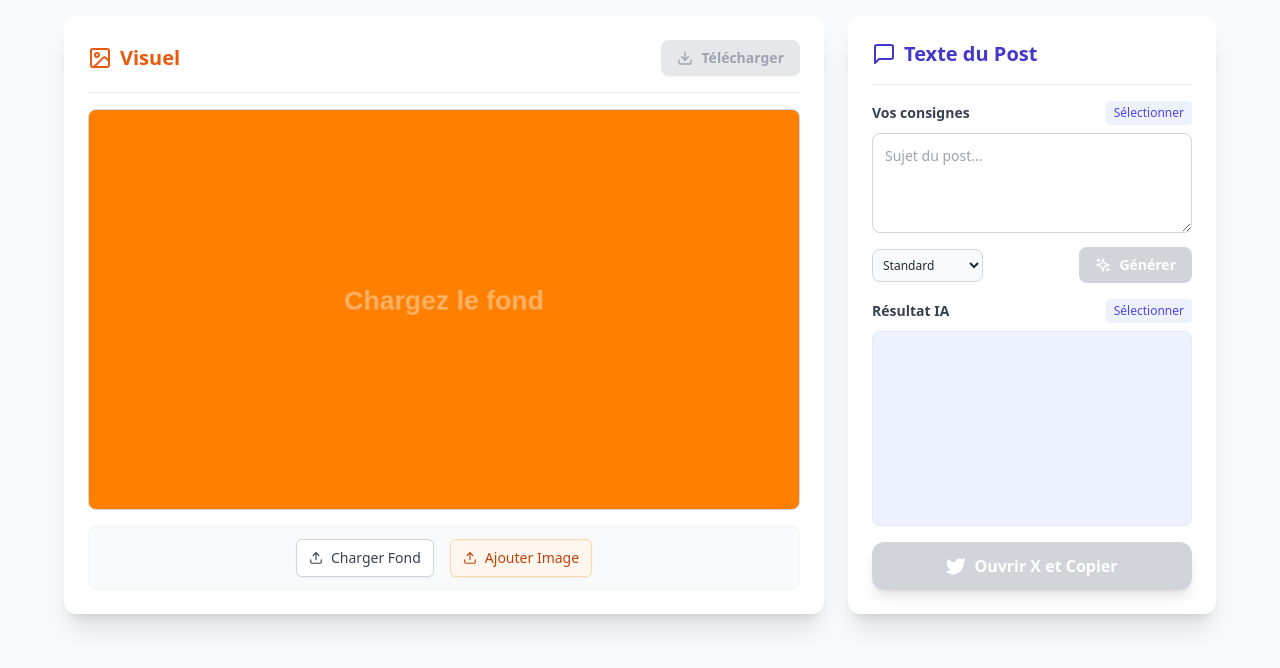
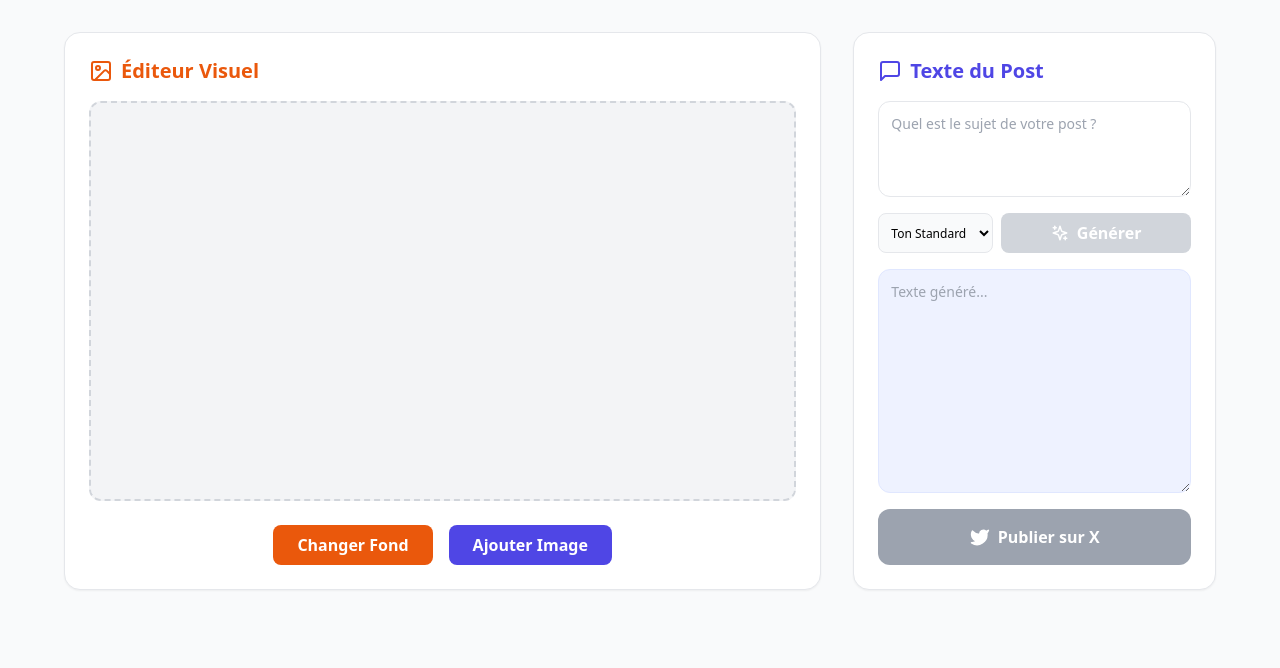
Before and after one commit to Grignute/mon-generateur-x, a React (Vite) app: page / in a window 1280 px wide. Shown: the top 668 px of the page. Built offline with nearby package versions, Linux system fonts and the light colour scheme.

Commit message:
Update App.jsx

```diff
--- a/src/App.jsx
+++ b/src/App.jsx
@@ -1,165 +1,51 @@
 import React, { useState, useRef, useEffect } from 'react';
-import { Upload, Download, RotateCw, Maximize, Image as ImageIcon, Dice5, Copy, Sparkles, MessageSquare, Loader2, Check, Twitter, Share2, MousePointerClick } from 'lucide-react';
+import { Upload, Download, RotateCw, Image as ImageIcon, Sparkles, MessageSquare, Loader2, Copy, Check, Twitter, Dice5 } from 'lucide-react';
 
 export default function App() {
-  // --- ÉTAT : IMAGE ---
   const [baseImage, setBaseImage] = useState(null);
   const [overlayImage, setOverlayImage] = useState(null);
   const [canvasSize, setCanvasSize] = useState({ width: 800, height: 450 });
-  const [overlayState, setOverlayState] = useState({
-    x: 400,
-    y: 225,
-    scale: 0.5,
-    rotation: 5,
-    styleType: 'polaroid'
-  });
+  const [overlayState, setOverlayState] = useState({ x: 400, y: 225, scale: 0.5, rotation: 5 });
 
-  // États pour le feedback visuel du Drag & Drop
-  const [isDraggingBase, setIsDraggingBase] = useState(false);
-  const [isDraggingOverlay, setIsDraggingOverlay] = useState(false);
-
-  // --- ÉTAT : GÉNÉRATION DE TEXTE ---
   const [textPrompt, setTextPrompt] = useState('');
   const [generatedText, setGeneratedText] = useState('');
   const [isGenerating, setIsGenerating] = useState(false);
+  const [isPublishing, setIsPublishing] = useState(false);
   const [selectedTone, setSelectedTone] = useState('Standard');
-  const [copySuccess, setCopySuccess] = useState(false);
 
-  // --- REFS ---
   const canvasRef = useRef(null);
   const baseImgRef = useRef(null);
   const overlayImgRef = useRef(null);
   const isDragging = useRef(false);
   const lastPos = useRef({ x: 0, y: 0 });
 
-  const promptInputRef = useRef(null);
-  const outputTextRef = useRef(null);
-
-  // --- 1. LOGIQUE DE PERSISTANCE (LOCALSTORAGE) ---
-
-  useEffect(() => {
-    const savedBg = localStorage.getItem('myPostBackground');
-    if (savedBg) {
-      const img = new Image();
-      img.onload = () => {
-        baseImgRef.current = img;
-        setBaseImage(savedBg);
-        setCanvasSize({ width: img.width, height: img.height });
-      };
-      img.src = savedBg;
-    }
-  }, []);
-
-  const saveBackgroundToLocal = (dataUrl) => {
-    try {
-      localStorage.setItem('myPostBackground', dataUrl);
-    } catch (e) {
-      console.warn("Image trop lourde pour le stockage local.");
-    }
-  };
-
-  const randomizeOverlay = (imgWidth, imgHeight, canvasW, canvasH) => {
-    const styles = ['polaroid', 'modern', 'elegant'];
-    const randomStyle = styles[Math.floor(Math.random() * styles.length)];
-    const minPct = 0.75;
-    const maxPct = 1.10;
-    const randomHeightPct = minPct + Math.random() * (maxPct - minPct);
-    const calculatedScale = (canvasH * randomHeightPct) / imgHeight;
-    const randomRotation = Math.floor(Math.random() * 17) - 8;
-    const minX = canvasW * 0.5;
-    const maxX = canvasW * 0.75;
-    const randomX = minX + Math.random() * (maxX - minX);
-    const minY = canvasH * 0.4;
-    const maxY = canvasH * 0.6;
-    const randomY = minY + Math.random() * (maxY - minY);
-
-    return {
-      x: randomX,
-      y: randomY,
-      scale: calculatedScale,
-      rotation: randomRotation,
-      styleType: randomStyle
-    };
-  };
-
-  const handleManualRandomize = () => {
-    if (!overlayImgRef.current || !baseImgRef.current) return;
-    const newState = randomizeOverlay(
-      overlayImgRef.current.width,
-      overlayImgRef.current.height,
-      canvasSize.width,
-      canvasSize.height
-    );
-    setOverlayState(newState);
-  };
-
+  // Traitement des images (Upload et Drag & Drop)
   const processFile = (file, type) => {
-    if (!file) return;
-    if (!file.type.startsWith('image/')) {
-        alert("Veuillez déposer un fichier image.");
-        return;
-    }
-
+    if (!file || !file.type.startsWith('image/')) return;
     const reader = new FileReader();
-    reader.onload = (event) => {
-      const result = event.target.result;
+    reader.onload = (e) => {
       const img = new Image();
       img.onload = () => {
         if (type === 'base') {
-             saveBackgroundToLocal(result);
-             setBaseImage(result);
+          setBaseImage(e.target.result);
           baseImgRef.current = img;
           setCanvasSize({ width: img.width, height: img.height });
         } else {
-             setOverlayImage(img.src);
+          setOverlayImage(e.target.result);
           overlayImgRef.current = img;
-             if (baseImgRef.current) {
-                const newState = randomizeOverlay(img.width, img.height, baseImgRef.current.width, baseImgRef.current.height);
-                setOverlayState(newState);
-             }
         }
       };
-      img.src = result;
+      img.src = e.target.result;
     };
     reader.readAsDataURL(file);
   };
 
-  const handleBaseUpload = (e) => processFile(e.target.files[0], 'base');
-  const handleOverlayUpload = (e) => processFile(e.target.files[0], 'overlay');
-
-  const handleDragOver = (e, type) => {
-    e.preventDefault();
-    e.stopPropagation();
-    if (type === 'base') setIsDraggingBase(true);
-    if (type === 'overlay') setIsDraggingOverlay(true);
-  };
-
-  const handleDragLeave = (e, type) => {
-    e.preventDefault();
-    e.stopPropagation();
-    if (type === 'base') setIsDraggingBase(false);
-    if (type === 'overlay') setIsDraggingOverlay(false);
-  };
-
-  const handleDrop = (e, type) => {
-    e.preventDefault();
-    e.stopPropagation();
-    if (type === 'base') setIsDraggingBase(false);
-    if (type === 'overlay') setIsDraggingOverlay(false);
-    if (e.dataTransfer.files && e.dataTransfer.files[0]) {
-        processFile(e.dataTransfer.files[0], type);
-    }
-  };
-
-  // Dessin du Canvas
+  // Mise à jour du canvas
   useEffect(() => {
     const canvas = canvasRef.current;
     if (!canvas) return;
     const ctx = canvas.getContext('2d');
-
     ctx.clearRect(0, 0, canvas.width, canvas.height);
-    ctx.imageSmoothingEnabled = true;
-    ctx.imageSmoothingQuality = 'high';
 
     if (baseImgRef.current) {
       canvas.width = baseImgRef.current.width;
@@ -168,242 +54,159 @@ export default function App() {
     } else {
       canvas.width = 800;
       canvas.height = 450;
-      ctx.fillStyle = '#ff7f00';
+      ctx.fillStyle = '#f3f4f6';
       ctx.fillRect(0, 0, canvas.width, canvas.height);
-      ctx.fillStyle = 'rgba(255,255,255,0.4)';
-      ctx.font = 'bold 30px sans-serif';
-      ctx.textAlign = 'center';
-      ctx.fillText("Chargez le fond", canvas.width/2, canvas.height/2);
     }
 
     if (overlayImgRef.current) {
       ctx.save();
-      const { x, y, rotation, scale, styleType } = overlayState;
-      ctx.translate(x, y);
-      ctx.rotate((rotation * Math.PI) / 180);
-      ctx.scale(scale, scale);
+      ctx.translate(overlayState.x, overlayState.y);
+      ctx.rotate((overlayState.rotation * Math.PI) / 180);
+      ctx.scale(overlayState.scale, overlayState.scale);
       const w = overlayImgRef.current.width;
       const h = overlayImgRef.current.height;
 
-      if (styleType === 'polaroid') {
-        const borderSize = Math.max(w, h) * 0.06;
-        const bottomSize = borderSize * 2.5;
-        ctx.shadowColor = 'rgba(0, 0, 0, 0.6)';
-        ctx.shadowBlur = 25;
-        ctx.shadowOffsetX = 10;
-        ctx.shadowOffsetY = 15;
-        ctx.fillStyle = '#fff';
-        ctx.fillRect(-w/2 - borderSize, -h/2 - borderSize, w + borderSize*2, h + borderSize + bottomSize);
-        ctx.shadowColor = 'transparent';
+      ctx.shadowColor = 'rgba(0,0,0,0.4)';
+      ctx.shadowBlur = 15;
+      ctx.fillStyle = 'white';
+      const pad = 20;
+      ctx.fillRect(-w/2 - pad, -h/2 - pad, w + pad*2, h + pad*4);
       ctx.drawImage(overlayImgRef.current, -w/2, -h/2, w, h);
-      } else if (styleType === 'modern') {
-        ctx.shadowColor = 'rgba(0, 0, 0, 0.5)';
-        ctx.shadowBlur = 30;
-        const radius = Math.min(w, h) * 0.1;
-        ctx.beginPath();
-        if (ctx.roundRect) ctx.roundRect(-w/2, -h/2, w, h, radius);
-        else ctx.rect(-w/2, -h/2, w, h);
-        ctx.closePath();
-        ctx.fillStyle = 'white';
-        ctx.fill();
-        ctx.clip();
-        ctx.drawImage(overlayImgRef.current, -w/2, -h/2, w, h);
-      } else if (styleType === 'elegant') {
-        const pad = 20;
-        ctx.shadowColor = 'rgba(0,0,0,0.8)';
-        ctx.shadowBlur = 0;
-        ctx.shadowOffsetX = 15;
-        ctx.shadowOffsetY = 15;
-        ctx.fillStyle = 'white';
-        ctx.fillRect(-w/2 - pad, -h/2 - pad, w + pad*2, h + pad*2);
-        ctx.shadowColor = 'transparent';
-        ctx.drawImage(overlayImgRef.current, -w/2, -h/2, w, h);
-      }
       ctx.restore();
     }
-  }, [baseImage, overlayImage, overlayState, canvasSize]);
+  }, [baseImage, overlayImage, overlayState]);
 
-  // Gestion de la souris (Déplacement image)
-  const handleMouseDown = (e) => {
-    if (!overlayImage) return;
-    isDragging.current = true;
-    const rect = canvasRef.current.getBoundingClientRect();
-    const scaleX = canvasRef.current.width / rect.width;
-    const scaleY = canvasRef.current.height / rect.height;
-    lastPos.current = { x: (e.clientX - rect.left) * scaleX, y: (e.clientY - rect.top) * scaleY };
-  };
-  const handleMouseMove = (e) => {
-    if (!isDragging.current || !overlayImage) return;
-    const rect = canvasRef.current.getBoundingClientRect();
-    const scaleX = canvasRef.current.width / rect.width;
-    const scaleY = canvasRef.current.height / rect.height;
-    const currentX = (e.clientX - rect.left) * scaleX;
-    const currentY = (e.clientY - rect.top) * scaleY;
-    const dx = currentX - lastPos.current.x;
-    const dy = currentY - lastPos.current.y;
-    setOverlayState(prev => ({ ...prev, x: prev.x + dx, y: prev.y + dy }));
-    lastPos.current = { x: currentX, y: currentY };
-  };
-  const handleMouseUp = () => isDragging.current = false;
-
-  const downloadImage = () => {
-    const canvas = canvasRef.current;
-    if (!canvas) return;
-    const link = document.createElement('a');
-    link.download = 'visuel_x.png';
-    link.href = canvas.toDataURL('image/png');
-    link.click();
-  };
-
-  // --- 2. LOGIQUE GÉNÉRATION DE TEXTE (Backend sécurisé) ---
-
+  // Appel au serveur pour l'IA
   const generateText = async () => {
     if (!textPrompt) return;
     setIsGenerating(true);
-    setGeneratedText('');
-    setCopySuccess(false);
-
     try {
-        // On appelle l'API de notre serveur Render qui possède la clé
-        const response = await fetch('/api/generate-text', {
+      const res = await fetch('/api/generate-text', {
         method: 'POST',
         headers: { 'Content-Type': 'application/json' },
         body: JSON.stringify({ prompt: textPrompt, tone: selectedTone })
       });
-        const data = await response.json();
+      const data = await res.json();
       if (data.error) throw new Error(data.error);
-        setGeneratedText(data.text || "Erreur lors du retour de l'IA.");
-    } catch (error) {
-        console.error(error);
-        alert("Erreur de génération : " + error.message);
+      setGeneratedText(data.text);
+    } catch (e) {
+      alert("Erreur génération : " + e.message);
     } finally {
       setIsGenerating(false);
     }
   };
 
-  const copyToClipboard = () => {
-    if (!outputTextRef.current) return;
-    outputTextRef.current.select();
-    document.execCommand('copy');
-    setCopySuccess(true);
-    setTimeout(() => setCopySuccess(false), 2000);
+  // Publication sur X
+  const publishToX = async () => {
+    if (!generatedText || !canvasRef.current) return;
+    setIsPublishing(true);
+    try {
+      const res = await fetch('/api/publish-to-x', {
+        method: 'POST',
+        headers: { 'Content-Type': 'application/json' },
+        body: JSON.stringify({
+          text: generatedText,
+          imageBase64: canvasRef.current.toDataURL('image/png')
+        })
+      });
+      const data = await res.json();
+      if (data.success) alert("Votre post a été publié avec succès !");
+      else alert("Erreur : " + data.error);
+    } catch (e) {
+      alert("Erreur lors de la publication");
+    } finally {
+      setIsPublishing(false);
+    }
   };
 
-  const handlePostToX = () => {
-      downloadImage();
-      copyToClipboard();
-      const tweetText = generatedText ? encodeURIComponent(generatedText) : '';
-      const twitterUrl = `https://twitter.com/intent/tweet?text=${tweetText}`;
-      window.open(twitterUrl, '_blank');
-  };
-
-  const manualSelectAll = (ref) => {
-    if (ref.current) { ref.current.focus(); ref.current.select(); }
+  // Gestion du Drag & Drop sur les boutons
+  const onDrop = (e, type) => {
+    e.preventDefault();
+    if (e.dataTransfer.files && e.dataTransfer.files[0]) {
+      processFile(e.dataTransfer.files[0], type);
+    }
   };
 
   return (
-    <div className="flex flex-col items-center p-4 bg-gray-50 min-h-screen font-sans text-gray-800">
-      <div className="max-w-6xl w-full grid grid-cols-1 lg:grid-cols-3 gap-6">
-
-        {/* ÉDITEUR VISUEL */}
-        <div className="lg:col-span-2 flex flex-col gap-6">
-            <div className="bg-white shadow-xl rounded-xl p-6">
-                <div className="flex flex-wrap gap-4 justify-between items-center mb-4 border-b pb-4">
-                    <h1 className="text-xl font-bold text-orange-600 flex items-center gap-2">
-                        <ImageIcon className="w-6 h-6" /> Visuel
-                    </h1>
-                    <button onClick={downloadImage} disabled={!baseImage || !overlayImage} className={`flex items-center gap-2 px-4 py-2 rounded-lg font-bold text-sm transition-all shadow-sm ${baseImage && overlayImage ? 'bg-orange-600 text-white hover:bg-orange-700' : 'bg-gray-200 text-gray-400'}`}>
-                        <Download size={16} /> Télécharger
-                    </button>
+    <div className="min-h-screen bg-gray-50 p-4 lg:p-8 font-sans">
+      <div className="max-w-6xl mx-auto grid grid-cols-1 lg:grid-cols-3 gap-8">
+        {/* Colonne Éditeur Visuel */}
+        <div className="lg:col-span-2 space-y-4">
+          <div className="bg-white p-6 rounded-2xl shadow-sm border border-gray-200">
+            <h2 className="text-xl font-bold mb-4 flex items-center gap-2 text-orange-600"><ImageIcon /> Éditeur Visuel</h2>
+            <div className="bg-gray-100 rounded-xl overflow-hidden min-h-[400px] flex items-center justify-center border-2 border-dashed border-gray-300">
+              <canvas ref={canvasRef}
+                onMouseDown={() => { isDragging.current = true; }}
+                onMouseMove={(e) => {
+                  if (!isDragging.current) return;
+                  setOverlayState(s => ({ ...s, x: s.x + e.movementX, y: s.y + e.movementY }));
+                }}
+                onMouseUp={() => isDragging.current = false}
+                className="max-w-full h-auto cursor-move shadow-md" />
             </div>
-
-                <div className="relative w-full overflow-hidden bg-gray-200 rounded-lg border border-gray-300 shadow-inner flex items-center justify-center mb-4 min-h-[300px]">
-                    <canvas
-                        ref={canvasRef}
-                        onMouseDown={handleMouseDown}
-                        onMouseMove={handleMouseMove}
-                        onMouseUp={handleMouseUp}
-                        onMouseLeave={handleMouseUp}
-                        className={`max-w-full h-auto object-contain ${overlayImage ? 'cursor-move' : 'cursor-default'}`}
-                        style={{ maxHeight: '60vh' }}
-                    />
+            <div className="mt-6 flex flex-wrap gap-4 justify-center">
+              <label
+                onDragOver={e => e.preventDefault()}
+                onDrop={e => onDrop(e, 'base')}
+                className="bg-orange-600 text-white px-6 py-2 rounded-lg cursor-pointer hover:bg-orange-700 transition font-bold"
+              >
+                Changer Fond <input type="file" className="hidden" onChange={e => processFile(e.target.files[0], 'base')} />
+              </label>
+              <label
+                onDragOver={e => e.preventDefault()}
+                onDrop={e => onDrop(e, 'overlay')}
+                className="bg-indigo-600 text-white px-6 py-2 rounded-lg cursor-pointer hover:bg-indigo-700 transition font-bold"
+              >
+                Ajouter Image <input type="file" className="hidden" onChange={e => processFile(e.target.files[0], 'overlay')} />
+              </label>
             </div>
-
-                <div className="flex flex-wrap gap-4 justify-center bg-gray-50 p-3 rounded-lg border border-gray-100">
-                    <label
-                      onDragOver={(e) => handleDragOver(e, 'base')}
-                      onDragLeave={(e) => handleDragLeave(e, 'base')}
-                      onDrop={(e) => handleDrop(e, 'base')}
-                      className={`cursor-pointer transition-all border px-3 py-2 rounded-md text-sm font-medium flex items-center gap-2 shadow-sm ${isDraggingBase ? 'bg-orange-100 border-orange-400 scale-105' : 'bg-white border-gray-300 hover:bg-gray-50 text-gray-700'}`}
-                    >
-                        <Upload size={14} /> {baseImage ? 'Changer Fond' : 'Charger Fond'}
-                        <input type="file" onChange={handleBaseUpload} accept="image/*" className="hidden" />
-                    </label>
-
-                    <label
-                      onDragOver={(e) => handleDragOver(e, 'overlay')}
-                      onDragLeave={(e) => handleDragLeave(e, 'overlay')}
-                      onDrop={(e) => handleDrop(e, 'overlay')}
-                      className={`cursor-pointer transition-all border px-3 py-2 rounded-md text-sm font-medium flex items-center gap-2 shadow-sm ${isDraggingOverlay ? 'bg-indigo-100 border-indigo-400 scale-105' : 'bg-orange-50 border-orange-200 hover:bg-orange-100 text-orange-700'}`}
-                    >
-                        <Upload size={14} /> {overlayImage ? 'Changer Image' : 'Ajouter Image'}
-                        <input type="file" onChange={handleOverlayUpload} accept="image/*" className="hidden" />
-                    </label>
-
             {overlayImage && (
-                        <>
-                            <button onClick={handleManualRandomize} className="flex items-center gap-1.5 px-3 py-2 rounded-md bg-indigo-50 text-indigo-700 hover:bg-indigo-100 font-medium text-sm transition-colors">
-                                <Dice5 size={16} /> Styles
-                            </button>
-                            <input type="range" min="0.1" max="2.5" step="0.01" value={overlayState.scale} onChange={(e) => setOverlayState({...overlayState, scale: parseFloat(e.target.value)})} className="w-16 accent-orange-600" title="Taille" />
-                            <input type="range" min="-15" max="15" step="1" value={overlayState.rotation} onChange={(e) => setOverlayState({...overlayState, rotation: parseInt(e.target.value)})} className="w-16 accent-orange-600" title="Rotation" />
-                        </>
+              <div className="mt-4 flex gap-4 justify-center items-center">
+                <span className="text-xs font-bold text-gray-400">Taille:</span>
+                <input type="range" min="0.1" max="2" step="0.01" value={overlayState.scale} onChange={(e) => setOverlayState(s => ({...s, scale: parseFloat(e.target.value)}))} className="w-24 accent-indigo-600" />
+                <span className="text-xs font-bold text-gray-400">Rotation:</span>
+                <input type="range" min="-45" max="45" value={overlayState.rotation} onChange={(e) => setOverlayState(s => ({...s, rotation: parseInt(e.target.value)}))} className="w-24 accent-indigo-600" />
+              </div>
             )}
           </div>
         </div>
-        </div>
 
-        {/* GÉNÉRATEUR DE TEXTE */}
-        <div className="lg:col-span-1 bg-white shadow-xl rounded-xl p-6 flex flex-col h-full">
-            <div className="flex items-center gap-2 mb-4 border-b pb-4 text-indigo-700">
-                <MessageSquare className="w-6 h-6" />
-                <h2 className="text-xl font-bold">Texte du Post</h2>
-            </div>
-
-            <div className="flex-1 flex flex-col gap-4">
-                <div>
-                    <div className="flex justify-between items-center mb-2">
-                         <label className="block text-sm font-semibold text-gray-700">Vos consignes</label>
-                         <button onClick={() => manualSelectAll(promptInputRef)} className="text-xs text-indigo-600 bg-indigo-50 px-2 py-1 rounded">Sélectionner</button>
-                    </div>
-                    <textarea ref={promptInputRef} className="w-full p-3 border border-gray-300 rounded-lg text-sm min-h-[100px] outline-none focus:ring-2 focus:ring-indigo-500" value={textPrompt} onChange={(e) => setTextPrompt(e.target.value)} placeholder="Sujet du post..." />
-                    <div className="flex justify-between items-center mt-2">
-                        <select value={selectedTone} onChange={(e) => setSelectedTone(e.target.value)} className="bg-gray-50 border border-gray-300 text-xs rounded-lg p-1.5 outline-none">
-                            <option value="Standard">Standard</option>
+        {/* Colonne Texte & Publication */}
+        <div className="space-y-4">
+          <div className="bg-white p-6 rounded-2xl shadow-sm border border-gray-200 flex flex-col h-full">
+            <h2 className="text-xl font-bold mb-4 flex items-center gap-2 text-indigo-600"><MessageSquare /> Texte du Post</h2>
+            <textarea
+              value={textPrompt}
+              onChange={e => setTextPrompt(e.target.value)}
+              placeholder="Quel est le sujet de votre post ?"
+              className="w-full p-3 border border-gray-200 rounded-xl mb-4 h-24 text-sm focus:ring-2 focus:ring-indigo-500 outline-none"
+            />
+            <div className="flex gap-2 mb-4">
+              <select value={selectedTone} onChange={e => setSelectedTone(e.target.value)} className="bg-gray-50 border border-gray-200 rounded-lg p-2 text-xs outline-none">
+                <option value="Standard">Ton Standard</option>
                 <option value="Professionnel">Professionnel</option>
-                            <option value="Viral et Fun">Viral / Fun</option>
+                <option value="Viral">Viral / Hype</option>
               </select>
-                        <button onClick={generateText} disabled={!textPrompt || isGenerating} className="bg-indigo-600 text-white px-4 py-2 rounded-lg text-sm font-bold flex items-center gap-2 hover:bg-indigo-700 disabled:bg-gray-300">
-                            {isGenerating ? <Loader2 size={16} className="animate-spin" /> : <Sparkles size={16} />} Générer
+              <button
+                onClick={generateText}
+                disabled={isGenerating || !textPrompt}
+                className="flex-1 bg-indigo-600 text-white py-2 rounded-lg font-bold flex items-center justify-center gap-2 hover:bg-indigo-700 disabled:bg-gray-300"
+              >
+                {isGenerating ? <Loader2 className="animate-spin" size={18} /> : <Sparkles size={18} />} Générer
               </button>
             </div>
-                </div>
-
-                <div className="flex-1 flex flex-col relative">
-                    <div className="flex justify-between items-center mb-2">
-                         <label className="block text-sm font-semibold text-gray-700">Résultat IA</label>
-                         <button onClick={() => manualSelectAll(outputTextRef)} className="text-xs text-indigo-600 bg-indigo-50 px-2 py-1 rounded">Sélectionner</button>
-                    </div>
-                    <textarea ref={outputTextRef} value={generatedText} onChange={(e) => setGeneratedText(e.target.value)} className="w-full flex-1 p-4 bg-indigo-50 border border-indigo-100 rounded-lg text-sm resize-none outline-none" />
-                    {generatedText && (
-                        <button onClick={copyToClipboard} className="absolute top-10 right-2 p-2 bg-white rounded-md shadow-sm hover:bg-gray-50">
-                            {copySuccess ? <Check size={16} className="text-green-600" /> : <Copy size={16} />}
-                        </button>
-                    )}
-                </div>
-
-                <button onClick={handlePostToX} disabled={!generatedText || !baseImage || !overlayImage} className={`w-full flex items-center justify-center gap-2 px-4 py-3 rounded-xl font-bold text-white transition-all shadow-lg ${generatedText && baseImage && overlayImage ? 'bg-black hover:bg-gray-800' : 'bg-gray-300 cursor-not-allowed'}`}>
-                    <Twitter size={20} fill="white" /> Ouvrir X et Copier
+            <textarea
+              value={generatedText}
+              onChange={e => setGeneratedText(e.target.value)}
+              placeholder="Texte généré..."
+              className="w-full p-3 border border-indigo-100 rounded-xl flex-1 bg-indigo-50 mb-4 text-sm focus:ring-2 focus:ring-indigo-500 outline-none"
+            />
+            <button
+              onClick={publishToX}
+              disabled={isPublishing || !generatedText || !baseImage || !overlayImage}
+              className="w-full bg-black text-white py-4 rounded-xl font-bold flex items-center justify-center gap-2 transition hover:bg-gray-900 disabled:bg-gray-400"
+            >
+              {isPublishing ? <Loader2 className="animate-spin" size={20} /> : <Twitter fill="white" size={20} />} Publier sur X
             </button>
           </div>
         </div>
```
Lines whose indentation alone changed are shown as unchanged.
